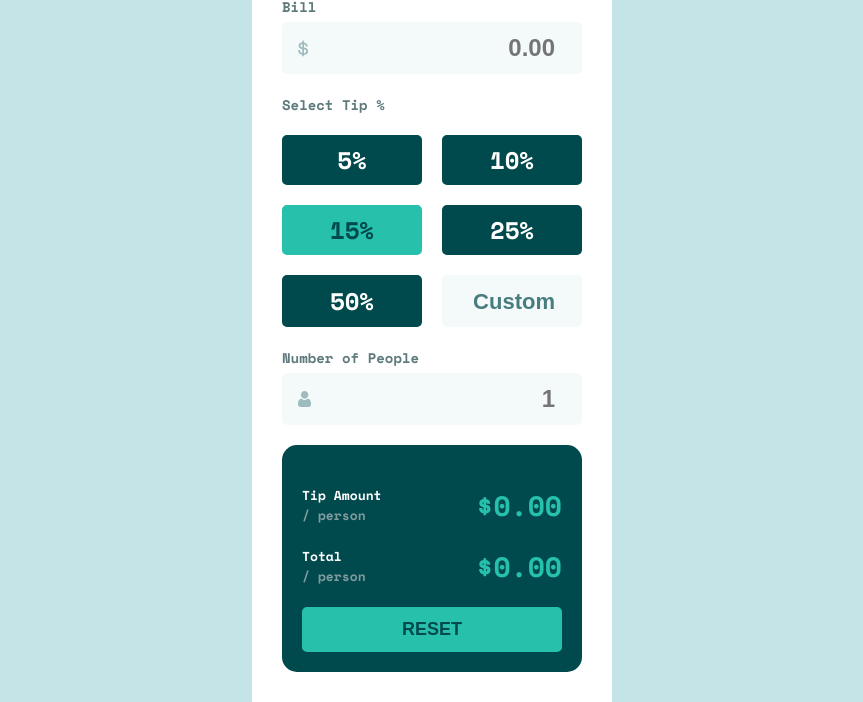
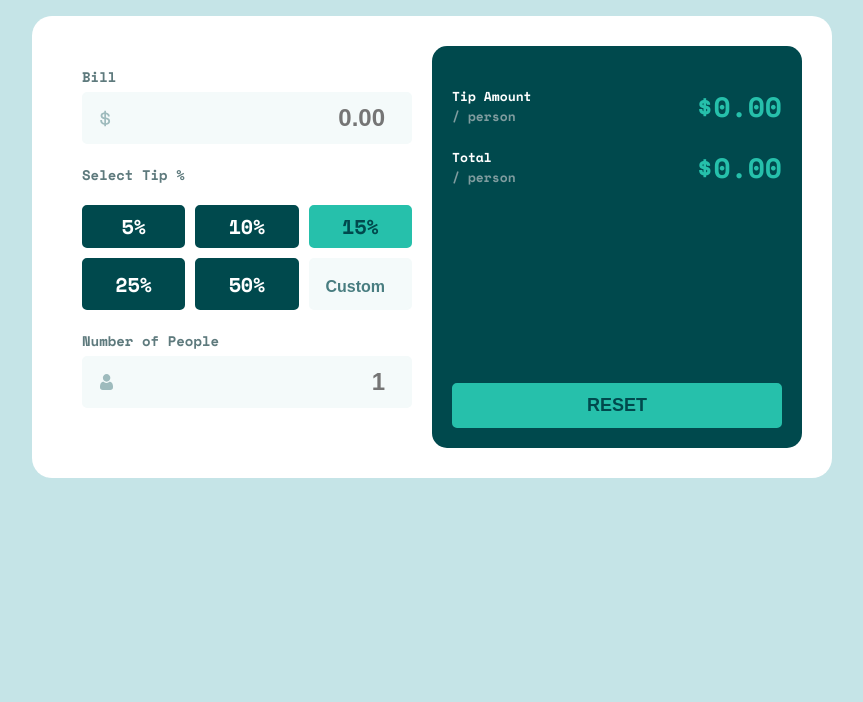
Before and after one commit to faekhatami/tip-calculator-app-main, a plain HTML site: page index.html in a window 1280 px wide. Shown: the part 166-868 px from the top of the page, without its empty margins (208-1071 px from the left). After the commit the page ends 800 px from the top, so only its background shows below. Drawn offline with nearby package versions, Linux system fonts and the light colour scheme.

Commit message:
desktop view

```diff
--- a/index.html
+++ b/index.html
@@ -15,6 +15,7 @@
       <h1>SPLI<br>TTER</h1>
     </header>
     <form>
+      <div class="inputs">
         <div class="input-group">
           <label for="bill">Bill</label>
           <input type="number" id="bill" placeholder="0.00">
@@ -34,7 +35,9 @@
           <label for="people">Number of People</label>
           <input type="number" id="people" placeholder="1">
         </div>
+      </div>
       <div class="results">
+        <div>
           <div class="result-group">
             <p>Tip Amount <br><span>/ person</span></p>
             <h2 id="tip-amount">$0.00</h2>
@@ -42,6 +45,7 @@
           <div class="result-group">
             <p>Total <br><span>/ person</span></p>
             <h2 id="total-amount">$0.00</h2>
+          </div>
         </div>
         <button type="reset" id="reset-btn">RESET</button>
       </div>
--- a/styles.css
+++ b/styles.css
@@ -168,3 +168,42 @@ form {
     border: 2px solid var(--Strong-cyan);
     font-weight: 700;
 }
+
+@media (min-width: 376px) {
+    .container {
+        display: flex;
+        flex-direction: column;
+        padding: 50px;
+        max-width: 900px;
+    }
+
+    form {
+        display: grid;
+        grid-template-columns: repeat(2, 1fr);
+        border-radius: 20px;
+    }
+
+    .inputs {
+        padding: 20px;
+    }
+
+    .tip-buttons {
+        display: grid;
+        grid-template-columns: repeat(3, 1fr);
+        gap: 10px;
+    }
+
+    .tip-btn {
+        font-size: 20px;
+    }
+
+    #custom-tip::placeholder {
+        font-size: 16px;
+    }
+
+    .results {
+        display: flex;
+        flex-direction: column;
+        justify-content: space-between;
+        padding: 20px;
+    }
```
Lines whose indentation alone changed are shown as unchanged.
